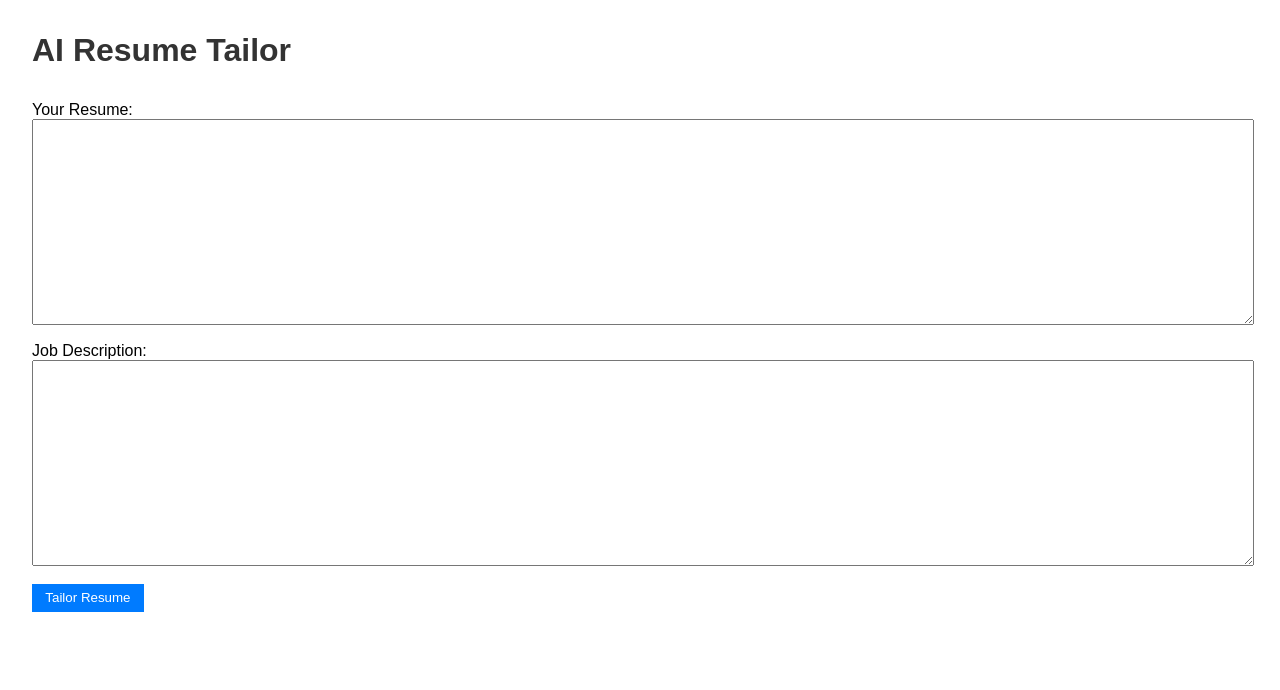
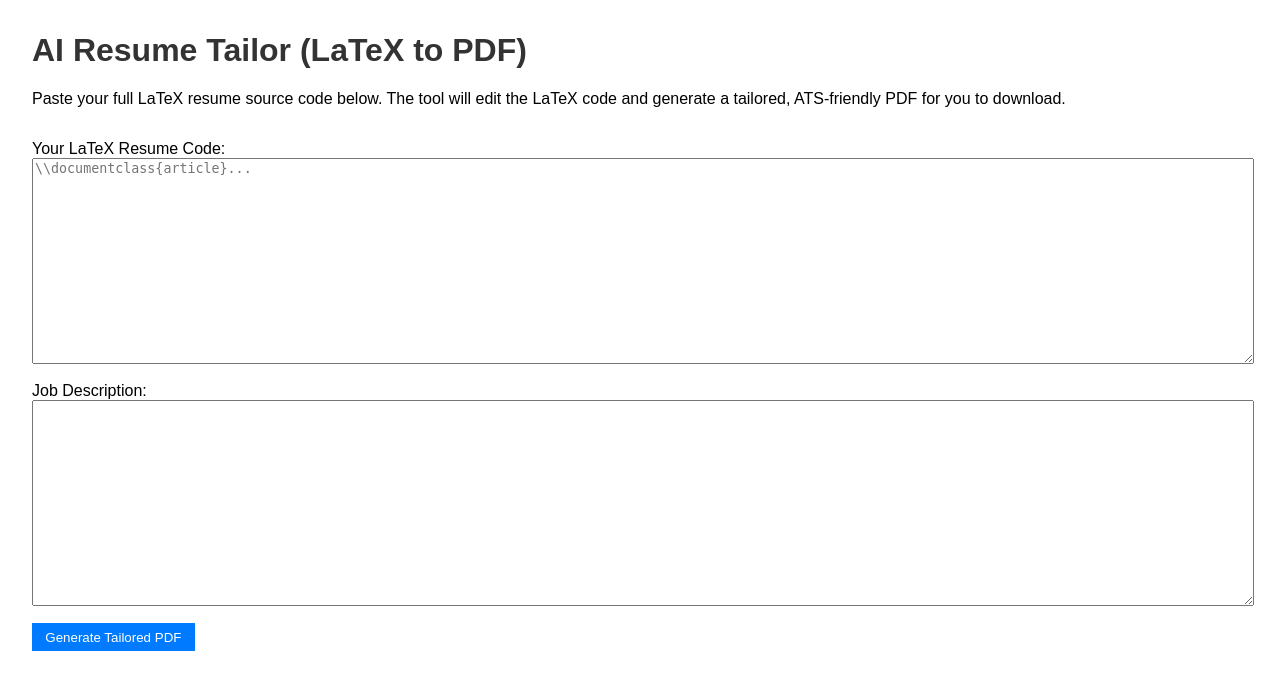
Before and after one commit to sgupta98mnit/Linkedin-Helper-Dashboard, a Flask app: page / in a window 1280 px wide. Shown: the top 690 px of the page. Run offline with Flask 3, Linux system fonts and the light colour scheme.

Commit message:
I've overhauled the AI Resume Tailor to support LaTeX resumes and generate PDF outputs.
Here are the key improvements:
- You can now provide your resume as LaTeX source code for tailoring.
- I have improved my ability to edit LaTeX directly, focusing on making your resume more ATS-friendly and ensuring the language is natural.
- After editing, I will compile the modified LaTeX code into a PDF.
- The generated PDF will be sent back to you as a file download.
- I have also updated the user interface to reflect this new workflow.

```diff
--- a/app.py
+++ b/app.py
@@ -1,5 +1,8 @@
 import os
-from flask import Flask, render_template, request
+import subprocess
+import tempfile
+import io
+from flask import Flask, render_template, request, send_file
 import google.generativeai as genai
 
 # Configure the Gemini API key
@@ -20,20 +23,78 @@ def tailor():
     model = genai.GenerativeModel('gemini-1.5-flash-latest')
 
     prompt = f"""
-    You are an expert resume writer. Rewrite the following resume to be tailored for the given job description.
-    Make sure to highlight the skills and experiences that are most relevant to the job.
-    Output the result in a professional resume format.
+You are an expert career coach and professional resume writer specializing in LaTeX resumes. Your task is to edit the provided LaTeX resume source code to tailor it for the given job description.
 
-    Resume:
-    {resume}
+**IMPORTANT INSTRUCTIONS:**
 
-    Job Description:
-    {job_description}
-    """
+1.  **Edit LaTeX Directly:** You MUST edit the LaTeX source code directly. Do NOT output plain text. The final output should be the complete, modified LaTeX source code, ready for compilation.
+2.  **Preserve Structure:** Do not add or remove LaTeX packages, commands, or change the overall document structure unless it's necessary for content flow. Your goal is to improve the *content* within the existing structure.
+3.  **ATS-Friendly Content:**
+    *   Focus on quantifiable achievements. Use numbers and metrics wherever possible (e.g., "Increased efficiency by 20%" instead of "Improved efficiency").
+    *   Integrate keywords from the job description naturally throughout the resume, especially in the 'Skills' and 'Experience' sections.
+    *   Use strong, professional action verbs to start bullet points (e.g., "Engineered," "Orchestrated," "Implemented," "Streamlined").
+4.  **Natural Language:**
+    *   Rewrite sentences to sound human and confident. Avoid overly complex jargon or generic, AI-like phrasing. The tone should be professional yet authentic.
+    *   Ensure the summary/objective section is a powerful and concise pitch tailored to the specific role.
+5.  **Output:** Your response must ONLY be the raw, updated LaTeX code. Do not include any explanations, apologies, or introductory text like "Here is the updated LaTeX code:".
+
+**Job Description:**
+---
+{job_description}
+---
+
+**Original LaTeX Resume:**
+---
+{resume}
+---
+"""
 
     response = model.generate_content(prompt)
 
-    return render_template('result.html', tailored_resume=response.text)
+    modified_latex = response.text
+
+    try:
+        with tempfile.TemporaryDirectory() as temp_dir:
+            tex_filename = "resume.tex"
+            tex_filepath = os.path.join(temp_dir, tex_filename)
+
+            with open(tex_filepath, "w") as f:
+                f.write(modified_latex)
+
+            compile_process = subprocess.run(
+                ["pdflatex", "-interaction=nonstopmode", "-output-directory", temp_dir, tex_filepath],
+                capture_output=True,
+                text=True
+            )
+
+            if compile_process.returncode != 0:
+                log_filename = "resume.log"
+                log_filepath = os.path.join(temp_dir, log_filename)
+                with open(log_filepath, "r") as log_file:
+                    log_content = log_file.read()
+                return f"<h1>PDF Compilation Failed</h1><pre>{log_content}</pre>", 500
+
+            pdf_filepath = os.path.join(temp_dir, "resume.pdf")
+
+            # Read the generated PDF into a buffer
+            with open(pdf_filepath, 'rb') as f:
+                pdf_buffer = io.BytesIO(f.read())
+
+            # The temp_dir will be cleaned up here, but we have the PDF in memory.
+
+            # Seek to the beginning of the buffer
+            pdf_buffer.seek(0)
+
+            # Send the buffer as a file download
+            return send_file(
+                pdf_buffer,
+                as_attachment=True,
+                download_name='tailored_resume.pdf',
+                mimetype='application/pdf'
+            )
+
+    except Exception as e:
+        return f"<h1>An unexpected error occurred:</h1><pre>{str(e)}</pre>", 500
 
 if __name__ == '__main__':
     app.run(debug=True)
--- a/templates/index.html
+++ b/templates/index.html
@@ -30,13 +30,14 @@
     </style>
 </head>
 <body>
-    <h1>AI Resume Tailor</h1>
+    <h1>AI Resume Tailor (LaTeX to PDF)</h1>
+    <p>Paste your full LaTeX resume source code below. The tool will edit the LaTeX code and generate a tailored, ATS-friendly PDF for you to download.</p>
     <form action="/tailor" method="post">
-        <label for="resume">Your Resume:</label><br>
-        <textarea id="resume" name="resume" required></textarea><br>
+        <label for="resume">Your LaTeX Resume Code:</label><br>
+        <textarea id="resume" name="resume" placeholder="\\documentclass{article}..." required></textarea><br>
         <label for="job_description">Job Description:</label><br>
         <textarea id="job_description" name="job_description" required></textarea><br>
-        <input type="submit" value="Tailor Resume">
+        <input type="submit" value="Generate Tailored PDF">
     </form>
 </body>
 </html>
```
Also changed, not shown: templates/result.html (deleted, +0 -29 lines).
